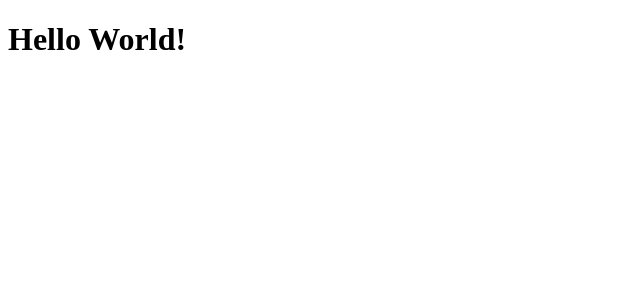
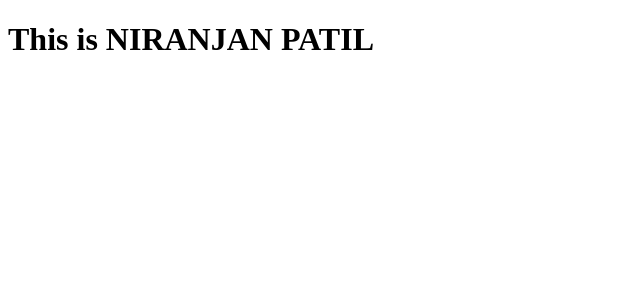
Before and after one commit to NIRANJAN-PATIL-1811/Testing-repo, a React (Vite) app in the folder front-end/: page / in a window 1280 px wide. Shown: the top 300 px of the page, without its empty margins (0-640 px from the left). Built offline with nearby package versions, Linux system fonts and the light colour scheme.

Commit message:
Updated code with First Line

```diff
--- a/front-end/src/App.jsx
+++ b/front-end/src/App.jsx
@@ -1,7 +1,7 @@
 function App() {
   return (
     <>
-      <h1>Hello World!</h1>
+      <h1>This is NIRANJAN PATIL</h1>
     </>
   );
 }
```
